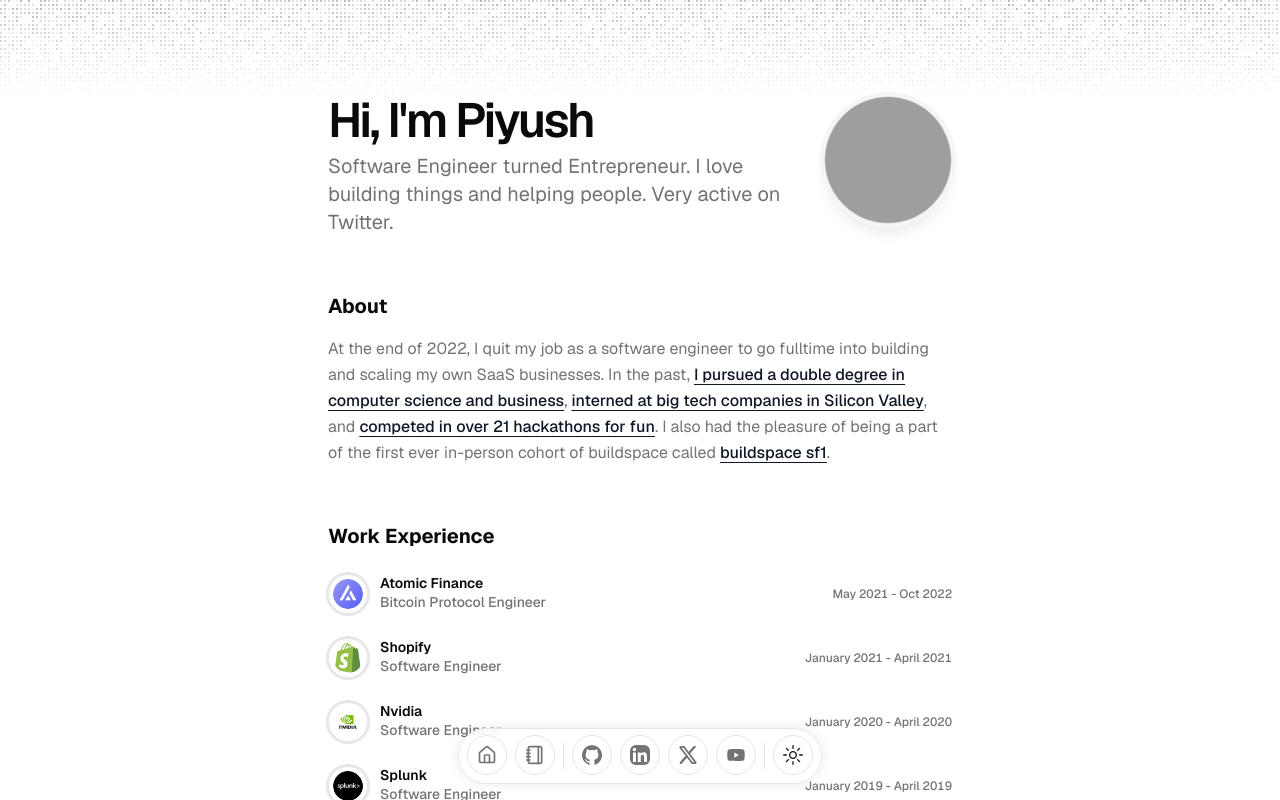
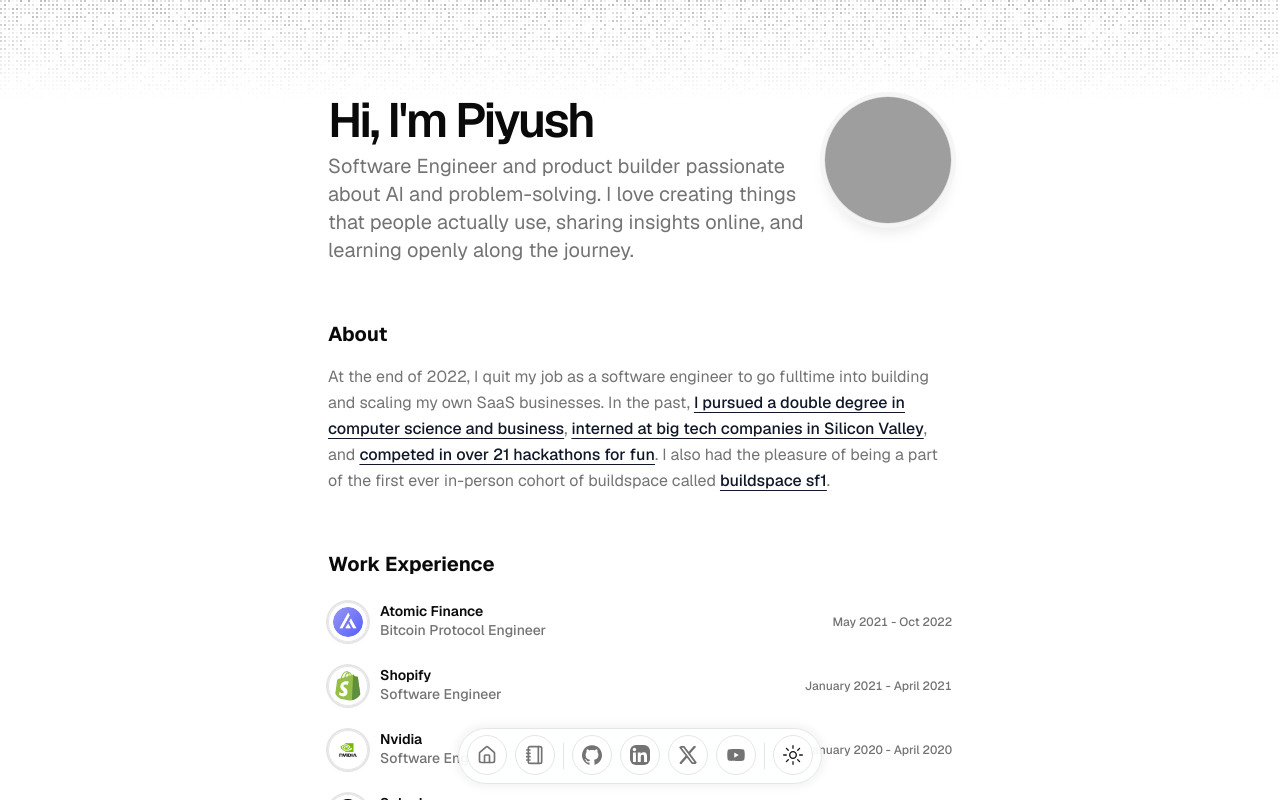
Before and after one commit to piyushhvarma/portfolio-pyt, a Next.js app: page / in a window 1280 px wide. Shown: the top 800 px of the page. Built offline with nearby package versions, Linux system fonts and the light colour scheme; grey boxes are pictures that could not be loaded.

Commit message:
feat: add initial resume data and generate package-lock.json.

```diff
--- a/src/data/resume.tsx
+++ b/src/data/resume.tsx
@@ -19,7 +19,7 @@ export const DATA = {
   location: "Jaipur, IN",
   locationLink: "https://www.google.com/maps/place/jaipur",
   description:
-    "Software Engineer turned Entrepreneur. I love building things and helping people. Very active on Twitter.",
+    "Software Engineer and product builder passionate about AI and problem-solving. I love creating things that people actually use, sharing insights online, and learning openly along the journey.",
   summary:
     "At the end of 2022, I quit my job as a software engineer to go fulltime into building and scaling my own SaaS businesses. In the past, [I pursued a double degree in computer science and business](/#education), [interned at big tech companies in Silicon Valley](https://www.youtube.com/watch?v=d-LJ2e5qKdE), and [competed in over 21 hackathons for fun](/#hackathons). I also had the pleasure of being a part of the first ever in-person cohort of buildspace called [buildspace sf1](https://buildspace.so/sf1).",
   avatarUrl: "/me.png",
@@ -46,14 +46,14 @@ export const DATA = {
     social: {
       GitHub: {
         name: "GitHub",
-        url: "https://github.com/piyushhvarma",
+        url: "https://github.com/piyushhvarma/",
         icon: Icons.github,
         navbar: true,
       },
 
       LinkedIn: {
         name: "LinkedIn",
-        url: "https://dub.sh/dillion-linkedin",
+        url: "https://linkedin.com/in/piyushhvarma/",
         icon: Icons.linkedin,
 
         navbar: true,
```
Also changed, not shown: 1 other file (tests, documents, lock files or other folders).
